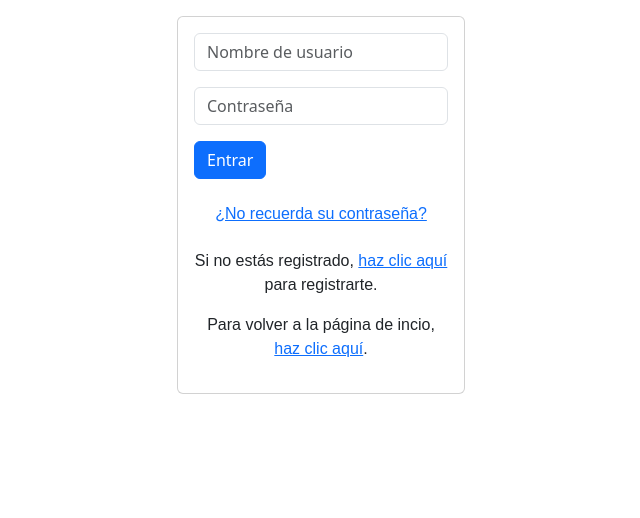
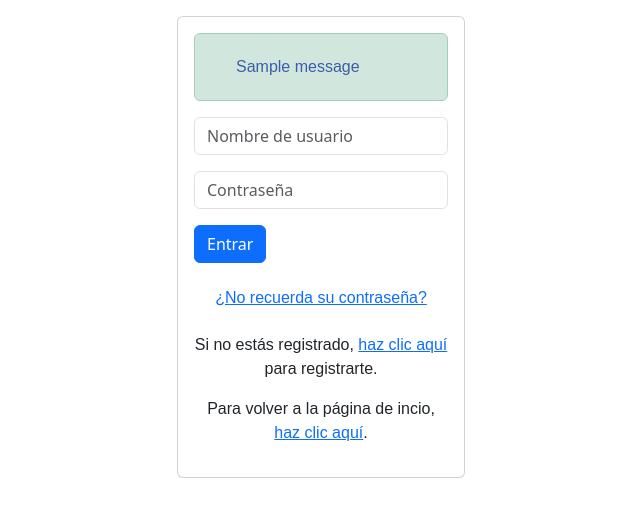
Before and after one commit to efcejas/MyProyectoWeb, a Django app: page /login/ in a window 1280 px wide. Shown: the part 168-686 px from the top of the page, without its empty margins (319-959 px from the left). Run offline with Django 4.2, Linux system fonts and the light colour scheme; tables that the repository leaves empty hold one stand-in row (values such as "Sample post"); one stand-in notice (Sample message) is shown; some web fonts are replaced.

Commit message:
Update login and register templates

```diff
--- a/residentesdm/templates/registration/login.html
+++ b/residentesdm/templates/registration/login.html
@@ -6,6 +6,17 @@
 <div class="d-flex justify-content-center align-items-start mt-3" style="height: 100vh;">
     <div class="card" style="width: 18rem;">
         <div class="card-body">
+
+            {% if messages %}
+            <div class="alert alert-success">
+                <ul class="mb-0">
+                    {% for message in messages %}
+                    <li>{{ message }}</li>
+                    {% endfor %}
+                </ul>
+            </div>
+            {% endif %}
+
             {% if form.errors %}
                 <p class="text-center">Su nombre de usuario y contraseña no coinciden. Inténtalo de nuevo.</p>
             {% endif %}
--- a/residentesdm/templates/registration/register.html
+++ b/residentesdm/templates/registration/register.html
@@ -28,8 +28,6 @@
                     </div>
                 {% endfor %}
                 <div id="campos_residente" style="display: none;">
-                    <!-- Agrega aquí los campos adicionales para residentes -->
-                    <!-- Ejemplo: -->
                     <label for="dni" class="mt-2">DNI</label>
                     <input type="text" class="form-control mb-2" name="dni">
 
--- a/residentesdm/views.py
+++ b/residentesdm/views.py
@@ -30,7 +30,7 @@ def register(request):
             user = form.save()
 
             # Verifica si se marcó como residente
-            if request.POST.get('es_residente'):
+            if form.cleaned_data.get('es_residente'):
                 dni = form.cleaned_data.get('dni')
                 matricula = form.cleaned_data.get('matricula')
                 fecha_ingreso_residencia = form.cleaned_data.get('fecha_ingreso_residencia')
```
Also changed, not shown: db.sqlite3, residentesdm/migrations/0004_alter_residente_dni.py (added).
